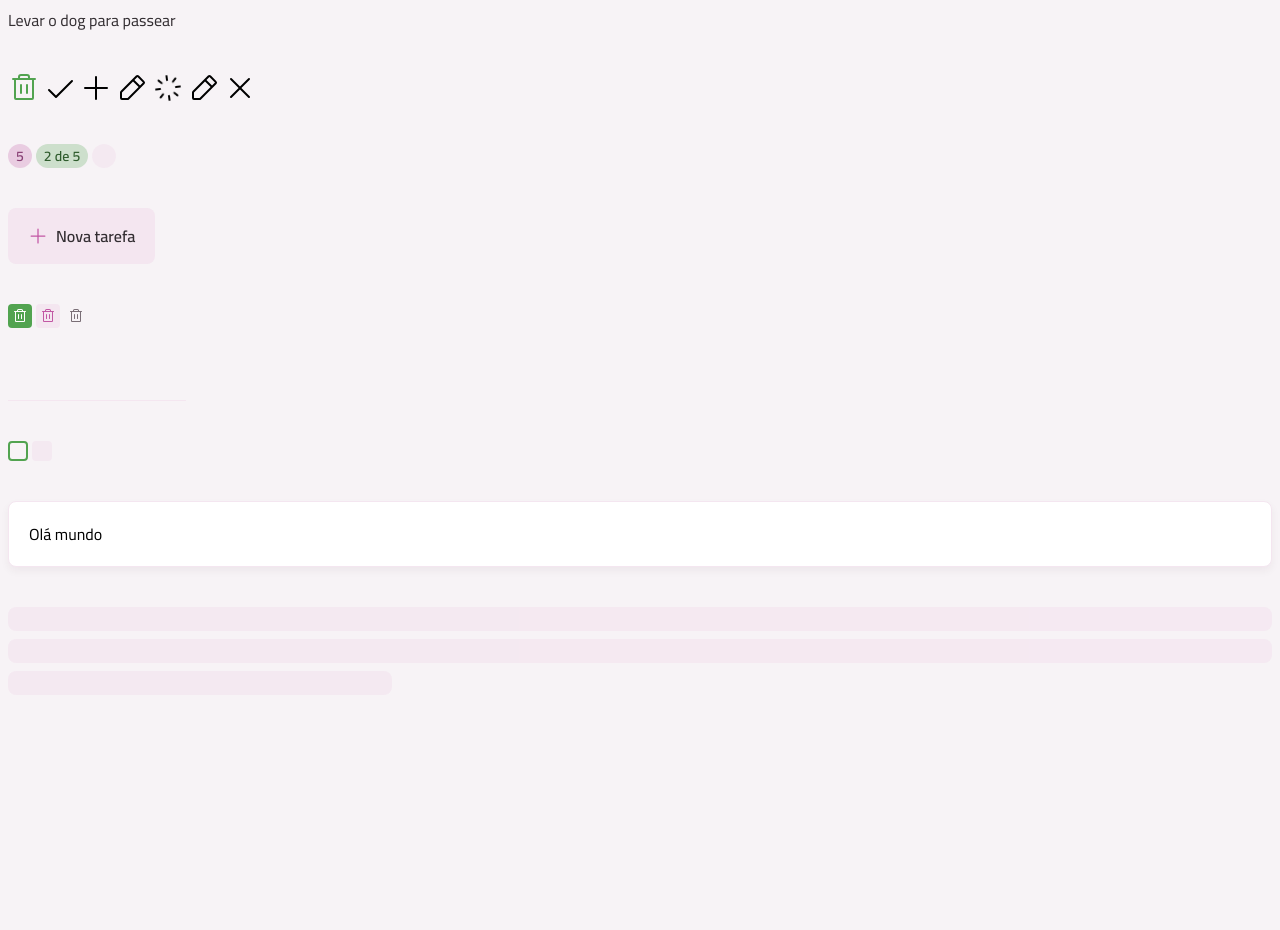
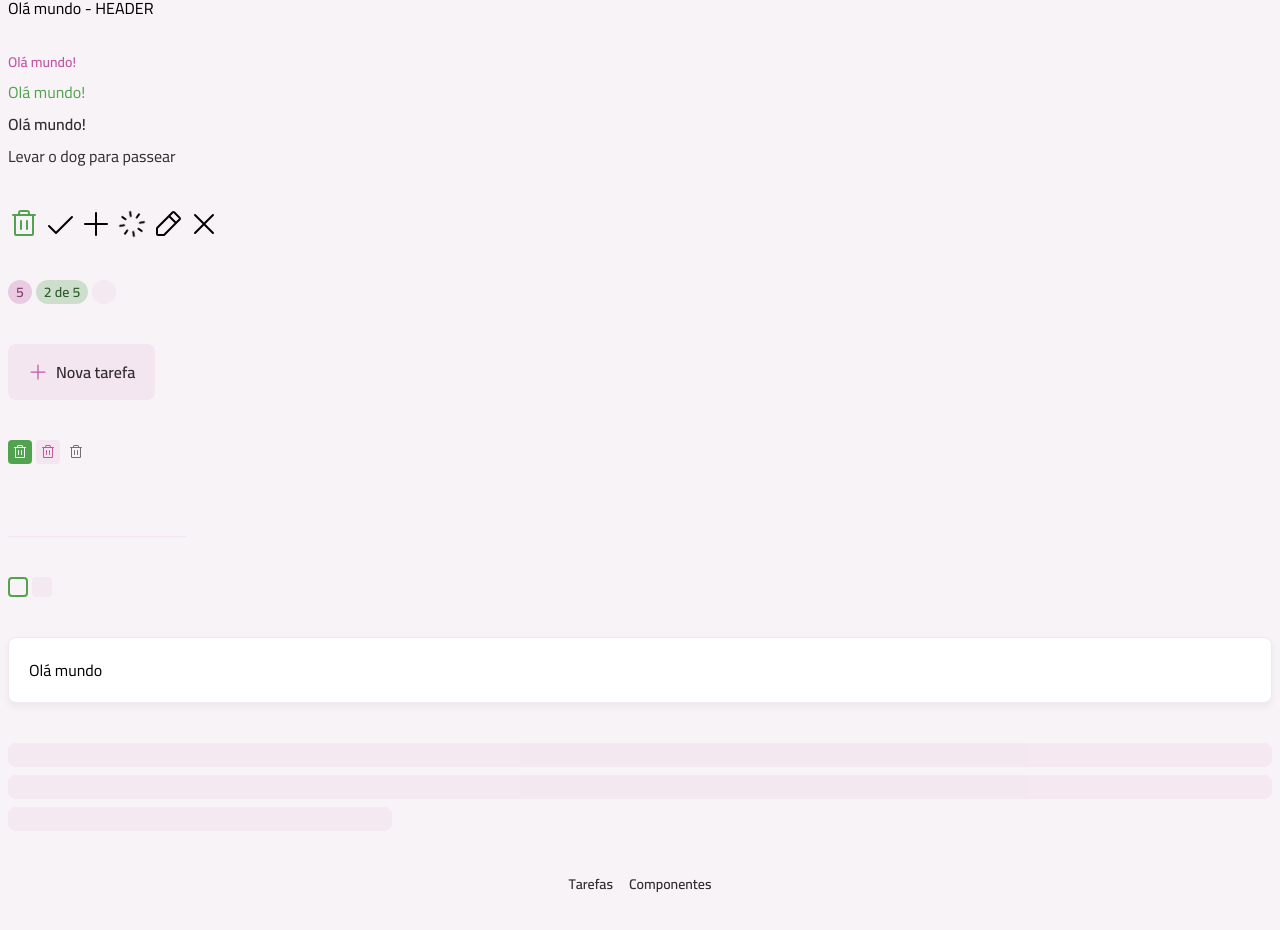
Before and after one commit to Buenohy/react-todo, a React (Vite) app: page /componentes in a window 1280 px wide. Shown: the part 84-1014 px from the top of the page. Before the commit the page ends 800 px from the top, so only its background shows below. Built offline with nearby package versions, Linux system fonts and the light colour scheme.

Commit message:
feat: install React Router and created routes

```diff
--- a/package.json
+++ b/package.json
@@ -15,6 +15,7 @@
     "class-variance-authority": "^0.7.1",
     "react": "^19.2.4",
     "react-dom": "^19.2.4",
+    "react-router": "^7.13.2",
     "tailwindcss": "^4.2.2"
   },
   "devDependencies": {
--- a/src/App.tsx
+++ b/src/App.tsx
@@ -1,76 +1,17 @@
-import Text from './components/text';
-import TrashIcon from './assets/icons/trash.svg?react';
-import CheckIcon from './assets/icons/check.svg?react';
-import PencilIcon from './assets/icons/pencil.svg?react';
-import PlusIcon from './assets/icons/plus.svg?react';
-import SpinnerIcon from './assets/icons/spinner.svg?react';
-import XIcon from './assets/icons/x.svg?react';
-import Icon from './components/icon';
-import Badge from './components/badge';
-import Button from './components/button';
-import ButtonIcon from './components/button-icon';
-import InputText from './components/input-text';
-import InputCheckbox from './components/input-checkbox';
-import Card from './components/card';
-import Container from './components/container';
-import Skeleton from './components/skeleton';
+import { BrowserRouter, Route, Routes } from 'react-router';
+import PageComponents from './pages/page-components';
+import LayoutMain from './pages/layout-main';
+import PageHome from './pages/page-home';
 
 export default function App() {
   return (
-    <Container>
-      <div className="grid gap-10">
-        <div className="flex flex-col gap-2">
-          <Text variant="body-sm-bold" className="text-pink-base">
-            Olá mundo!
-          </Text>
-          <Text className="text-green-base">Olá mundo!</Text>
-          <Text variant="body-md-bold">Olá mundo!</Text>
-          <Text>Levar o dog para passear</Text>
-        </div>
-        <div className="flex gap-1">
-          <Icon svg={TrashIcon} className="fill-green-base" />
-          <Icon svg={CheckIcon} />
-          <Icon svg={PlusIcon} />
-          <Icon svg={PencilIcon} />
-          <Icon svg={SpinnerIcon} animate />
-          <Icon svg={PencilIcon} />
-          <Icon svg={XIcon} />
-        </div>
-        <div className="flex gap-1">
-          <Badge variant="secondary">5</Badge>
-          <Badge variant="primary">2 de 5</Badge>
-          <Badge loading>5</Badge>
-        </div>
-
-        <div>
-          <Button icon={PlusIcon}>Nova tarefa</Button>
-        </div>
-
-        <div className="flex gap-1">
-          <ButtonIcon icon={TrashIcon} />
-          <ButtonIcon icon={TrashIcon} variant="secondary" />
-          <ButtonIcon icon={TrashIcon} variant="tertiary" />
-        </div>
-
-        <div>
-          <InputText />
-        </div>
-
-        <div className="flex gap-1">
-          <InputCheckbox />
-          <InputCheckbox loading />
-        </div>
-
-        <div>
-          <Card size="md">Olá mundo</Card>
-        </div>
-
-        <div className="space-y-2">
-          <Skeleton className="h-6" />
-          <Skeleton className="h-6" />
-          <Skeleton className="w-96 h-6" />
-        </div>
-      </div>
-    </Container>
+    <BrowserRouter>
+      <Routes>
+        <Route element={<LayoutMain />}>
+          <Route index element={<PageHome />}></Route>
+          <Route path="/componentes" element={<PageComponents />} />
+        </Route>
+      </Routes>
+    </BrowserRouter>
   );
 }
--- /dev/null
+++ b/src/pages/layout-main.tsx
@@ -0,0 +1,30 @@
+import { NavLink, Outlet } from 'react-router';
+import Container from '../components/container';
+import Text from '../components/text';
+
+export default function LayoutMain() {
+  return (
+    <>
+      <Container as="header" className="mt-3 md:mt-20">
+        Olá mundo - HEADER
+      </Container>
+      <main className="mt-4 md:mt-8">
+        <Outlet />
+      </main>
+      <footer className="my-5 md:my-10">
+        <nav className="flex items-center justify-center gap-4">
+          <NavLink to="/">
+            <Text variant="body-sm-bold" className="text-gray-300">
+              Tarefas
+            </Text>
+          </NavLink>
+          <NavLink to="componentes">
+            <Text variant="body-sm-bold" className="text-gray-300">
+              Componentes
+            </Text>
+          </NavLink>
+        </nav>
+      </footer>
+    </>
+  );
+}
--- /dev/null
+++ b/src/pages/page-components.tsx
@@ -0,0 +1,75 @@
+import Text from '../components/text';
+import TrashIcon from '../assets/icons/trash.svg?react';
+import CheckIcon from '../assets/icons/check.svg?react';
+import PencilIcon from '../assets/icons/pencil.svg?react';
+import PlusIcon from '../assets/icons/plus.svg?react';
+import SpinnerIcon from '../assets/icons/spinner.svg?react';
+import XIcon from '../assets/icons/x.svg?react';
+import Icon from '../components/icon';
+import Badge from '../components/badge';
+import Button from '../components/button';
+import ButtonIcon from '../components/button-icon';
+import InputText from '../components/input-text';
+import InputCheckbox from '../components/input-checkbox';
+import Card from '../components/card';
+import Container from '../components/container';
+import Skeleton from '../components/skeleton';
+
+export default function PageComponents() {
+  return (
+    <Container>
+      <div className="grid gap-10">
+        <div className="flex flex-col gap-2">
+          <Text variant="body-sm-bold" className="text-pink-base">
+            Olá mundo!
+          </Text>
+          <Text className="text-green-base">Olá mundo!</Text>
+          <Text variant="body-md-bold">Olá mundo!</Text>
+          <Text>Levar o dog para passear</Text>
+        </div>
+        <div className="flex gap-1">
+          <Icon svg={TrashIcon} className="fill-green-base" />
+          <Icon svg={CheckIcon} />
+          <Icon svg={PlusIcon} />
+          <Icon svg={SpinnerIcon} animate />
+          <Icon svg={PencilIcon} />
+          <Icon svg={XIcon} />
+        </div>
+        <div className="flex gap-1">
+          <Badge variant="secondary">5</Badge>
+          <Badge variant="primary">2 de 5</Badge>
+          <Badge loading>5</Badge>
+        </div>
+
+        <div>
+          <Button icon={PlusIcon}>Nova tarefa</Button>
+        </div>
+
+        <div className="flex gap-1">
+          <ButtonIcon icon={TrashIcon} />
+          <ButtonIcon icon={TrashIcon} variant="secondary" />
+          <ButtonIcon icon={TrashIcon} variant="tertiary" />
+        </div>
+
+        <div>
+          <InputText />
+        </div>
+
+        <div className="flex gap-1">
+          <InputCheckbox />
+          <InputCheckbox loading />
+        </div>
+
+        <div>
+          <Card size="md">Olá mundo</Card>
+        </div>
+
+        <div className="space-y-2">
+          <Skeleton className="h-6" />
+          <Skeleton className="h-6" />
+          <Skeleton className="w-96 h-6" />
+        </div>
+      </div>
+    </Container>
+  );
+}
--- /dev/null
+++ b/src/pages/page-home.tsx
@@ -0,0 +1,5 @@
+import Container from '../components/container';
+
+export default function PageHome() {
+  return <Container>PAGINA HOME!</Container>;
+}
```
Also changed, not shown: 1 other file (tests, documents, lock files or other folders).
